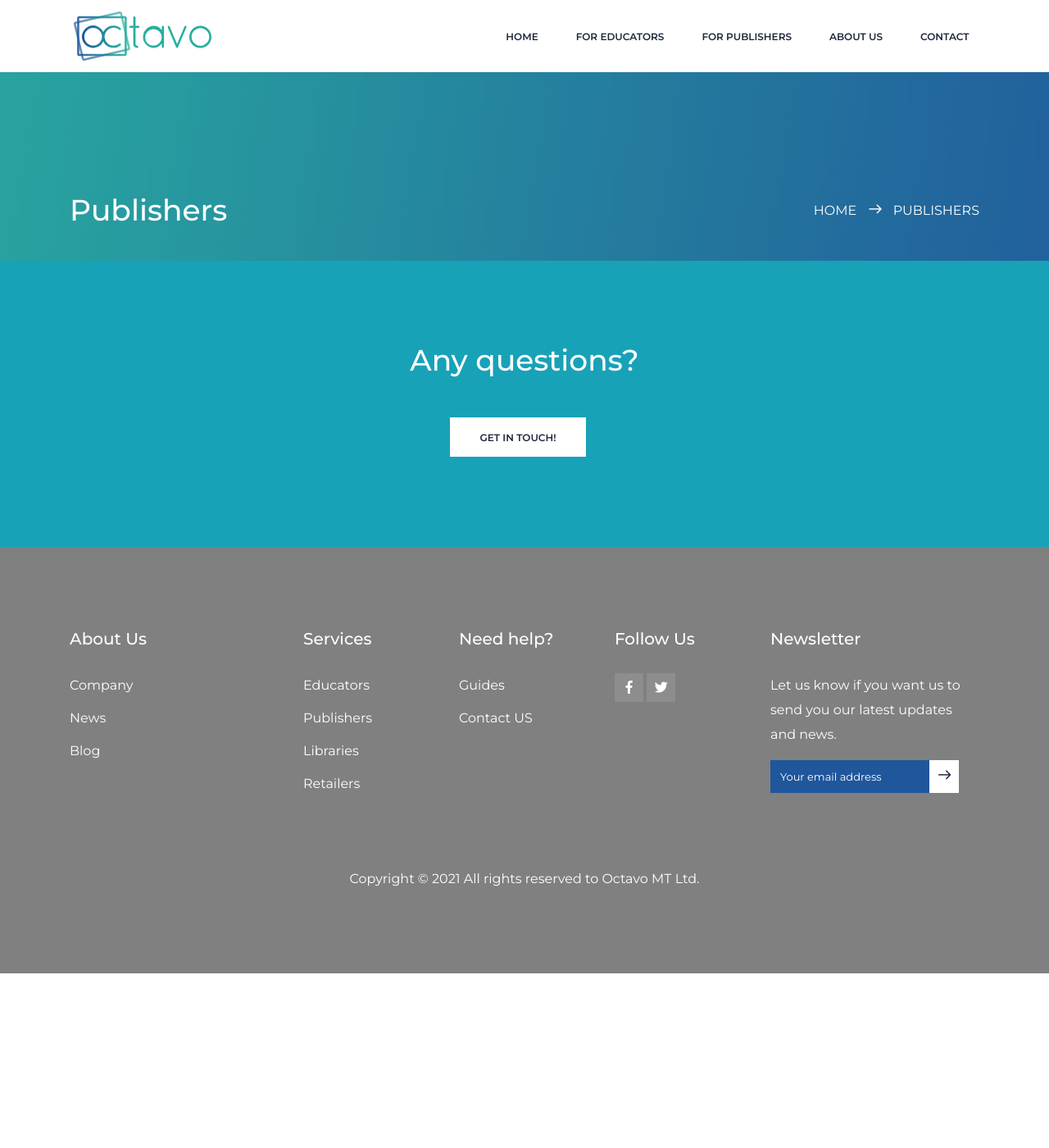
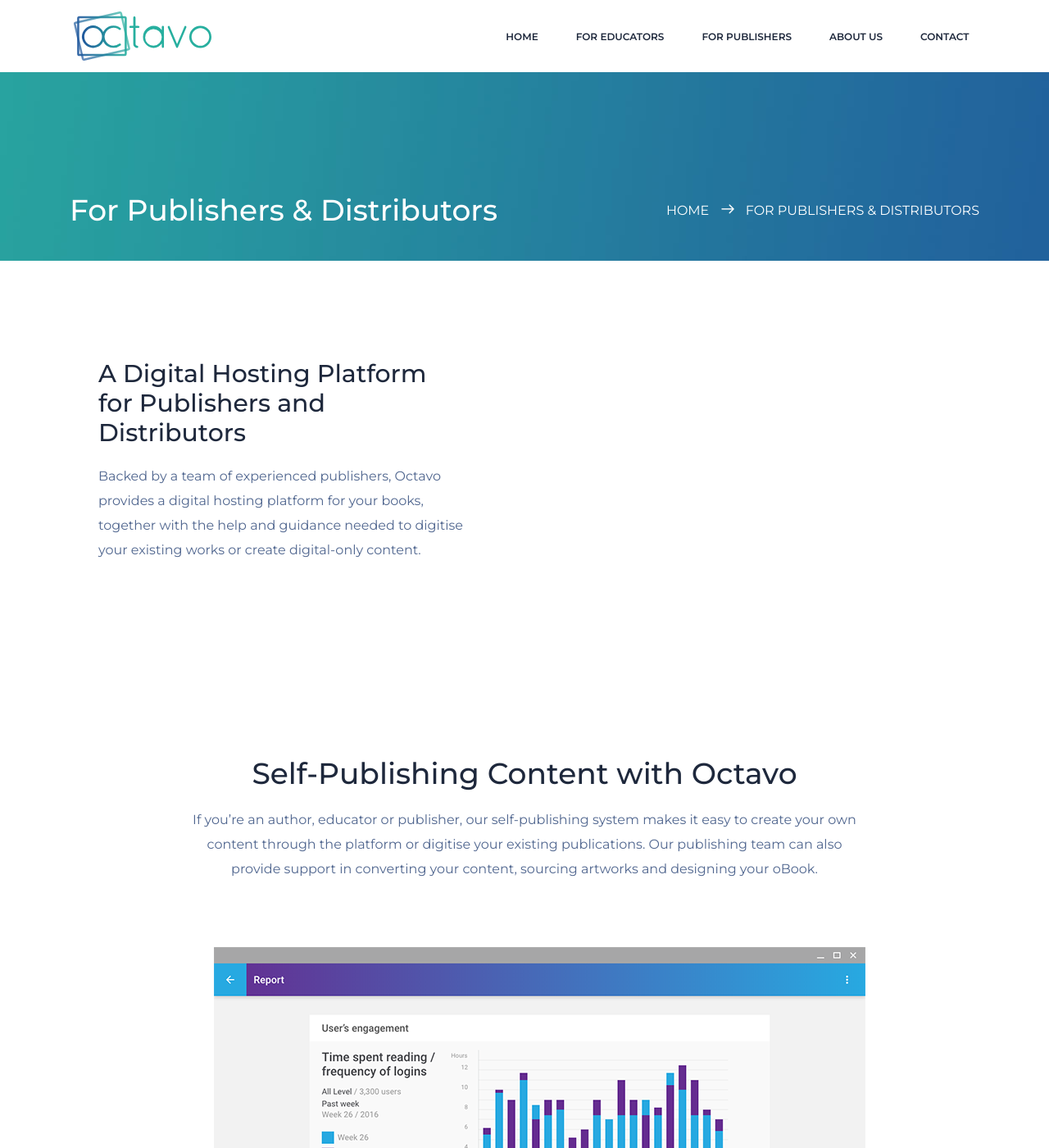
Before and after one commit to jurgencalleja/octavo.education, a Jekyll site: the page built from publishers.html, in a window 1280 px wide and 1400 px high. Shown: the whole window at 82% size. Built offline with Jekyll 4.4.1, drawn with Linux system fonts in a browser that asks for light colours; some of the changed text lies outside the part shown.

Commit message:
test of publishers page

```diff
--- /dev/null
+++ b/_includes/hero/product_content_pubdist.html
@@ -0,0 +1,23 @@
+
+    <!-- Start hero-section -->
+
+        <div class="container pt-40">
+            <div class="row align-items-center justyify-content-between">
+                <div class="col-lg-6 about-left">
+                    <h2>
+                        A Digital Hosting Platform for Publishers and Distributors
+                    </h2>
+                    <p class="pt-20 pb-20 ">
+                        Backed by a team of experienced publishers, Octavo provides a digital hosting platform for your books, together with the help and guidance needed to digitise your existing works or create digital-only content.
+                    </p>
+                </div>
+<!--
+                <div class="col-lg-6 col-md-6 text-center">
+                    <img class="img-fluid" src={{ site.hero_product_image }} alt="">
+                </div>
+    -->
+            </div>
+        </div>
+
+    </section>
+    <!-- End hero-section -->
--- /dev/null
+++ b/_includes/hero_content_pubdist.html
@@ -0,0 +1,6 @@
+
+
+
+
+
+    {% include hero/product_content_pubdist.html %}
--- /dev/null
+++ b/_includes/section/self-publish.html
@@ -0,0 +1,71 @@
+
+    <!-- End marketing-section -->
+        <!-- Start unique-feature Area -->
+        <section class="unique-feature-area section-gap">
+            <div class="container-fluid">
+                <div class="row justify-content-center section-title-wrap">
+                    <div class="col-lg-12">
+                        <h1>Self-Publishing Content with Octavo</h1>
+                        <p>
+                            If you’re an author, educator or publisher, our self-publishing system makes it easy to create your own content through the platform or digitise your existing publications. Our publishing team can also provide support in converting your content, sourcing artworks and designing your oBook.
+                        </p>
+                    </div>
+                </div>
+                <div class="row">
+                    <div class="col-lg-2 d-none d-lg-block d-xl-block">
+
+                    </div>
+                    <div class="col-m-12 pl-5 pr-5">
+                        <div>
+                            <img class="float-right" src="{{ site.marketing_image_one | relative_url }}" alt="">
+                        </div>
+                    </div>
+                    <div class="col-m-12 p-5">
+                        <div class="feature-list d-flex flex-row">
+                            <div class="icon">
+                                <img class="img-fluid" src="{{ item.image | relative_url }}" alt="">
+                            </div>
+                            <div class="desc ml-40">
+                                <a href="{{ item.link }}">
+                                    <h4 class="mb-20">Design your oBooks</h4>
+                                </a>
+                                <p>
+                                    After creating an account, you can design your oBooks using content blocks, imagery and comprehension exercises.
+
+                                </p>
+                            </div>
+                        </div>
+                        <div class="feature-list d-flex flex-row">
+                            <div class="icon">
+                                <img class="img-fluid" src="{{ item.image | relative_url }}" alt="">
+                            </div>
+                            <div class="desc ml-40">
+                                <a href="{{ item.link }}">
+                                    <h4 class="mb-20">Choose your Price and Audience</h4>
+                                </a>
+                                <p>
+                                    Before and after publishing, creators maintain full control over their content’s price, licenses and audiences.
+                                </p>
+                            </div>
+                        </div>
+                        <div class="feature-list d-flex flex-row">
+                            <div class="icon">
+                                <img class="img-fluid" src="{{ item.image | relative_url }}" alt="">
+                            </div>
+                            <div class="desc ml-40">
+                                <a href="{{ item.link }}">
+                                    <h4 class="mb-20">Publish!</h4>
+                                </a>
+                                <p>
+                                    Your oBook will be published using your unique publishing imprint, allowing you to maintain ownership of your works at all times.
+                                </p>
+                            </div>
+                        </div>
+                    </div>
+                    <div class="col-3 d-m-none">
+
+                    </div>
+                </div>
+            </div>
+        </section>
+        <!-- End unique-feature Area -->
--- a/publishers.html
+++ b/publishers.html
@@ -1,7 +1,10 @@
 ---
 layout: page
 name: Publishers
-title: Publishers
+title: For Publishers & Distributors
 ---
+    {% include hero_content_pubdist.html %}
+
+    {% include section/self-publish.html %}
 
     {% include section/cta2.html %}
```
